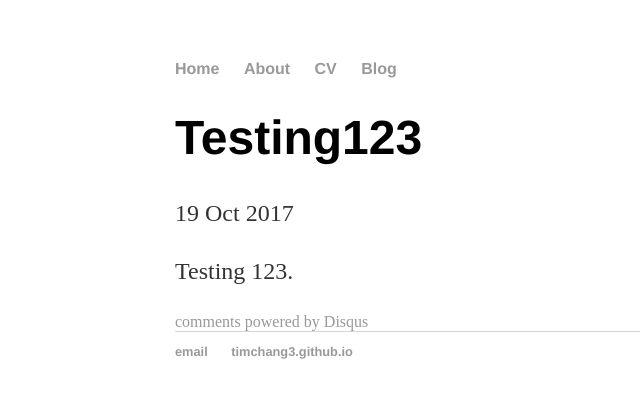
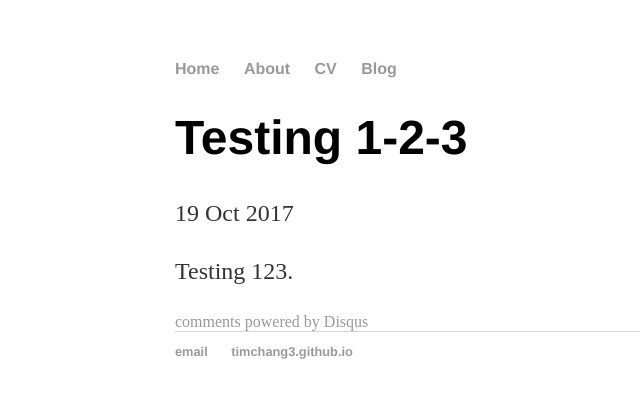
Before and after one commit to timchang3/timchang3.github.io, a Jekyll site: the page built from _posts/2017-10-19-Testing123.md, in a window 1280 px wide. Shown: the top 398 px of the page, without its empty margins (17-657 px from the left). Built offline with Jekyll 4.4.1, drawn with Linux system fonts in a browser that asks for light colours; our own code applies the rules of GitHub Pages for plain Markdown files; comment, search, counter and statistics services are not loaded.

Commit message:
Update 2017-10-19-Testing123.md

```diff
--- a/_posts/2017-10-19-Testing123.md
+++ b/_posts/2017-10-19-Testing123.md
@@ -1 +1,7 @@
+---
+layout: post
+title: "Testing 1-2-3"
+date: 2017-10-19
+---
+
 Testing 123.
```
